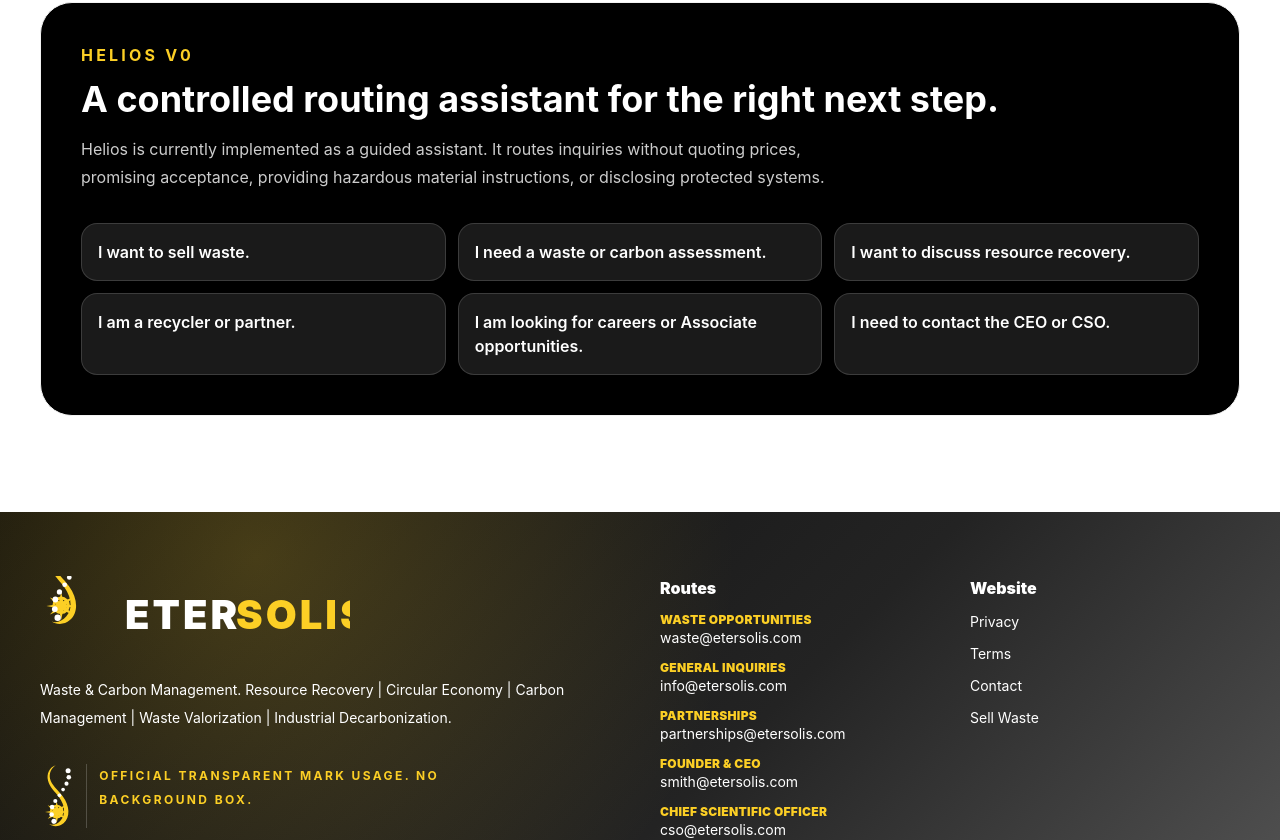
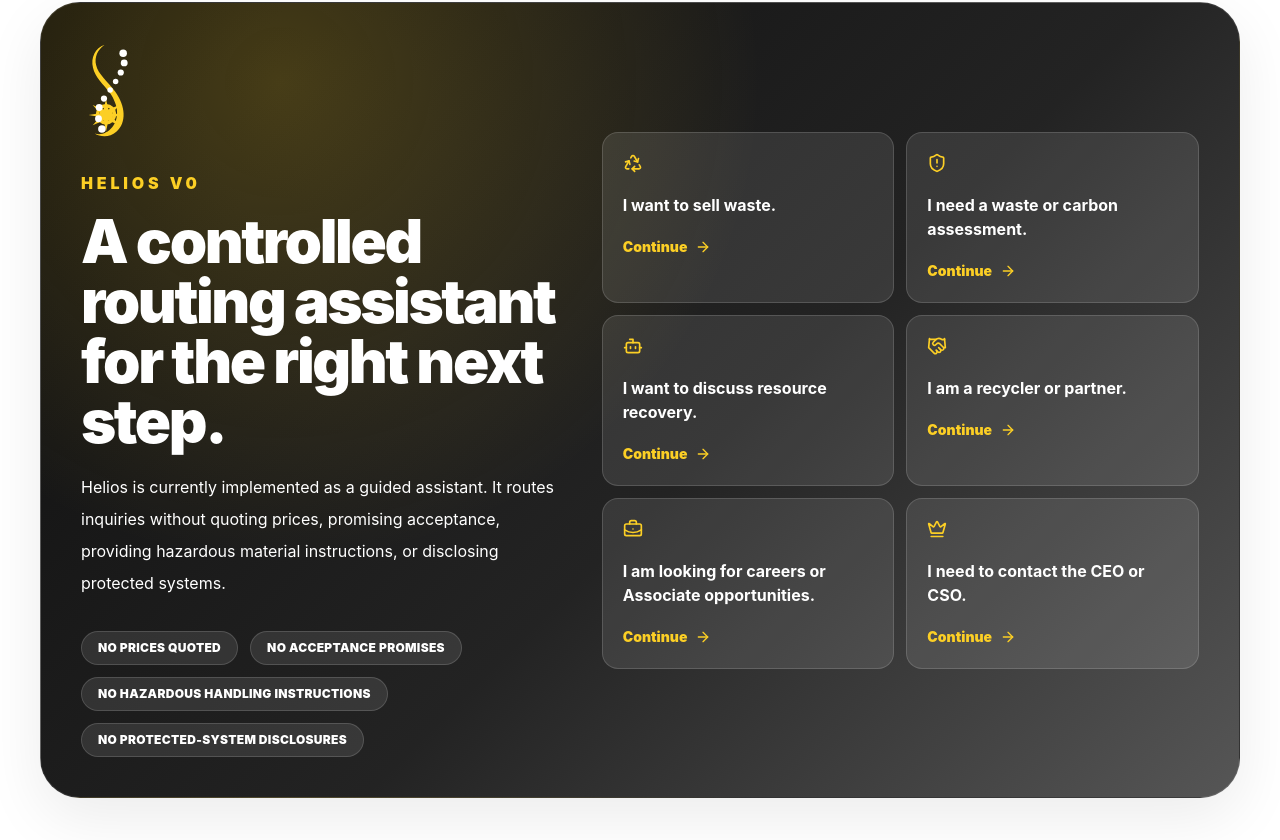
Before and after one commit to ralstonleesmith/EterSolis, a Next.js app: page / in a window 1280 px wide. Shown: the part 4852-5692 px from the top of the page. Built offline with nearby package versions, Linux system fonts and the light colour scheme.

Commit message:
Polish Helios guided assistant panel

```diff
--- a/src/components/helios/HeliosPanel.tsx
+++ b/src/components/helios/HeliosPanel.tsx
@@ -1,29 +1,47 @@
 import Link from 'next/link';
+import { ArrowRight, Bot, BriefcaseBusiness, Crown, FlaskConical, Handshake, Recycle, ShieldAlert } from 'lucide-react';
+import { EterSolisLogo } from '@/components/brand/EterSolisLogo';
 
 const chips = [
-  ['I want to sell waste.', '/sell-waste'],
-  ['I need a waste or carbon assessment.', '/contact'],
-  ['I want to discuss resource recovery.', '/solutions'],
-  ['I am a recycler or partner.', '/contact'],
-  ['I am looking for careers or Associate opportunities.', '/contact'],
-  ['I need to contact the CEO or CSO.', '/contact']
+  { icon: Recycle, label: 'I want to sell waste.', href: '/sell-waste' },
+  { icon: ShieldAlert, label: 'I need a waste or carbon assessment.', href: '/contact' },
+  { icon: Bot, label: 'I want to discuss resource recovery.', href: '/solutions' },
+  { icon: Handshake, label: 'I am a recycler or partner.', href: '/contact' },
+  { icon: BriefcaseBusiness, label: 'I am looking for careers or Associate opportunities.', href: '/contact' },
+  { icon: Crown, label: 'I need to contact the CEO or CSO.', href: '/contact' }
 ];
+
+const guardrails = ['No prices quoted', 'No acceptance promises', 'No hazardous handling instructions', 'No protected-system disclosures'];
 
 export function HeliosPanel() {
   return (
-    <section className="section-padding bg-white">
-      <div className="container-shell rounded-[2rem] border border-cool bg-carbon p-8 text-white md:p-10">
-        <p className="font-bold uppercase tracking-[0.2em] text-sunshine">Helios v0</p>
-        <h2 className="mt-3 text-4xl font-bold">A controlled routing assistant for the right next step.</h2>
-        <p className="mt-4 max-w-3xl leading-7 text-white/80">
-          Helios is currently implemented as a guided assistant. It routes inquiries without quoting prices, promising acceptance, providing hazardous material instructions, or disclosing protected systems.
-        </p>
-        <div className="mt-8 grid gap-3 md:grid-cols-2 lg:grid-cols-3">
-          {chips.map(([label, href]) => (
-            <Link key={label} href={href} className="rounded-2xl border border-white/15 bg-white/10 p-4 font-semibold text-white transition hover:bg-white/20">
-              {label}
-            </Link>
-          ))}
+    <section className="section-padding bg-white dark:bg-black">
+      <div className="container-shell overflow-hidden rounded-[2.5rem] border border-white/10 dark-gradient text-white shadow-soft">
+        <div className="grid gap-8 p-8 md:p-10 lg:grid-cols-[0.9fr_1.1fr]">
+          <div>
+            <div className="brand-no-background mb-8">
+              <EterSolisLogo variant="light" mode="mark" className="h-24 w-auto" title="EterSolis transparent mark" />
+            </div>
+            <p className="font-black uppercase tracking-[0.24em] text-sunshine">Helios v0</p>
+            <h2 className="mt-4 text-4xl font-black leading-tight tracking-[-0.04em] text-white md:text-6xl">A controlled routing assistant for the right next step.</h2>
+            <p className="mt-5 max-w-3xl leading-8 text-white/78">
+              Helios is currently implemented as a guided assistant. It routes inquiries without quoting prices, promising acceptance, providing hazardous material instructions, or disclosing protected systems.
+            </p>
+            <div className="mt-8 flex flex-wrap gap-3">
+              {guardrails.map((guardrail) => (
+                <span key={guardrail} className="rounded-full border border-white/15 bg-white/10 px-4 py-2 text-xs font-black uppercase tracking-wide text-white/78">{guardrail}</span>
+              ))}
+            </div>
+          </div>
+          <div className="grid content-center gap-3 md:grid-cols-2">
+            {chips.map(({ icon: Icon, label, href }) => (
+              <Link key={label} href={href} className="group rounded-2xl border border-white/15 bg-white/10 p-5 font-bold text-white transition hover:-translate-y-1 hover:border-sunshine hover:bg-white/15">
+                <Icon className="h-5 w-5 text-sunshine" />
+                <span className="mt-5 block leading-6">{label}</span>
+                <span className="mt-5 inline-flex items-center gap-2 text-sm font-black text-sunshine">Continue <ArrowRight className="h-4 w-4 transition group-hover:translate-x-1" /></span>
+              </Link>
+            ))}
+          </div>
         </div>
       </div>
     </section>
```
